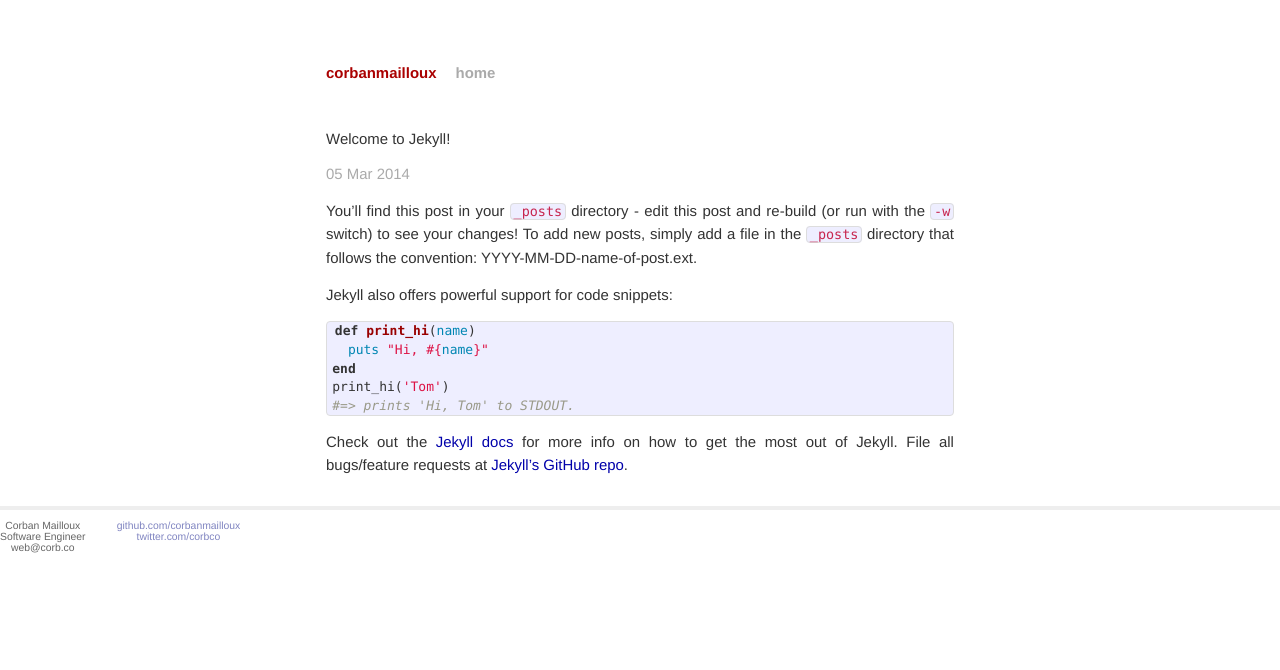
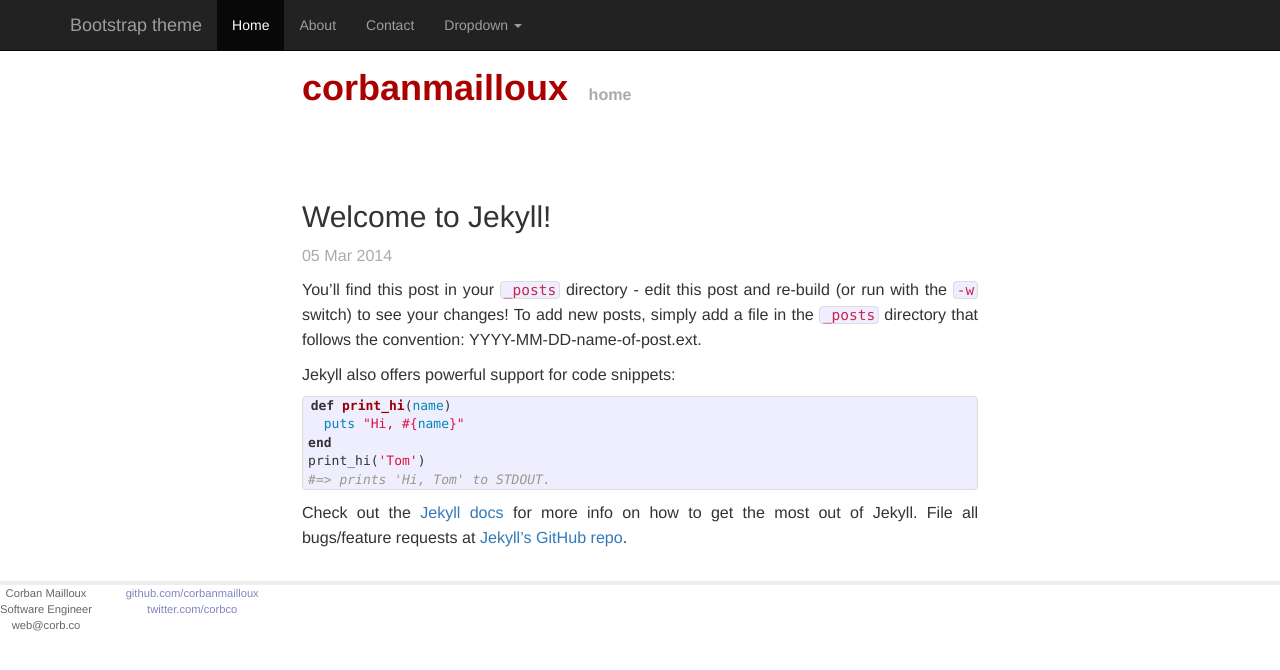
Before and after one commit to corbanmailloux/corb.co, a Jekyll site: the page built from _posts/2014-03-05-welcome-to-jekyll.markdown, in a window 1280 px wide and 900 px high. Shown: the top 670 px of the window. Built offline with Jekyll 4.4.1, drawn with Linux system fonts in a browser that asks for light colours; nearby versions of some CDN libraries; Markdown is read by kramdown in place of the engine named in the settings.

Commit message:
Basic bootstrap template

```diff
--- a/_includes/foot.html
+++ b/_includes/foot.html
@@ -16,5 +16,9 @@
 
     <!-- Latest compiled and minified JavaScript -->
     <script src="//netdna.bootstrapcdn.com/bootstrap/3.1.1/js/bootstrap.min.js"></script>
+
+    <!-- jQuery (necessary for Bootstrap's JavaScript plugins) -->
+    <script src="https://ajax.googleapis.com/ajax/libs/jquery/1.11.0/jquery.min.js"></script>
+
 	</body>
 </html>
--- a/_includes/head.html
+++ b/_includes/head.html
@@ -6,14 +6,56 @@
         <title>{{ page.title }}</title>
         <meta name="viewport" content="width=device-width">
 
-        <!-- Latest compiled and minified CSS -->
-        <link rel="stylesheet" href="//netdna.bootstrapcdn.com/bootstrap/3.1.1/css/bootstrap.min.css">
-
         <!-- syntax highlighting CSS -->
         <link rel="stylesheet" href="/css/syntax.css">
 
         <!-- Custom CSS -->
         <link rel="stylesheet" href="/css/main.css">
 
+        <!-- Bootstrap -->
+        <link rel="stylesheet" href="//netdna.bootstrapcdn.com/bootstrap/3.1.1/css/bootstrap.min.css">
+
+        <!-- HTML5 Shim and Respond.js IE8 support of HTML5 elements and media queries -->
+        <!-- WARNING: Respond.js doesn't work if you view the page via file:// -->
+        <!--[if lt IE 9]>
+            <script src="https://oss.maxcdn.com/libs/html5shiv/3.7.0/html5shiv.js"></script>
+            <script src="https://oss.maxcdn.com/libs/respond.js/1.4.2/respond.min.js"></script>
+        <![endif]-->
+
     </head>
-    <body>
+    <body role="document">
+
+
+        <!-- Fixed navbar -->
+        <div class="navbar navbar-inverse navbar-fixed-top" role="navigation">
+            <div class="container">
+                <div class="navbar-header">
+                    <button type="button" class="navbar-toggle" data-toggle="collapse" data-target=".navbar-collapse">
+                        <span class="sr-only">Toggle navigation</span>
+                        <span class="icon-bar"></span>
+                        <span class="icon-bar"></span>
+                        <span class="icon-bar"></span>
+                    </button>
+                    <a class="navbar-brand" href="#">Bootstrap theme</a>
+                </div>
+                <div class="navbar-collapse collapse">
+                    <ul class="nav navbar-nav">
+                        <li class="active"><a href="#">Home</a></li>
+                        <li><a href="#about">About</a></li>
+                        <li><a href="#contact">Contact</a></li>
+                        <li class="dropdown">
+                            <a href="#" class="dropdown-toggle" data-toggle="dropdown">Dropdown <b class="caret"></b></a>
+                            <ul class="dropdown-menu">
+                                <li><a href="#">Action</a></li>
+                                <li><a href="#">Another action</a></li>
+                                <li><a href="#">Something else here</a></li>
+                                <li class="divider"></li>
+                                <li class="dropdown-header">Nav header</li>
+                                <li><a href="#">Separated link</a></li>
+                                <li><a href="#">One more separated link</a></li>
+                            </ul>
+                        </li>
+                    </ul>
+                </div><!--/.nav-collapse -->
+            </div>
+        </div><!--/.navbar -->
```
Also changed, not shown: _posts/2014-03-04-test.html (added, +15 -0 lines).
